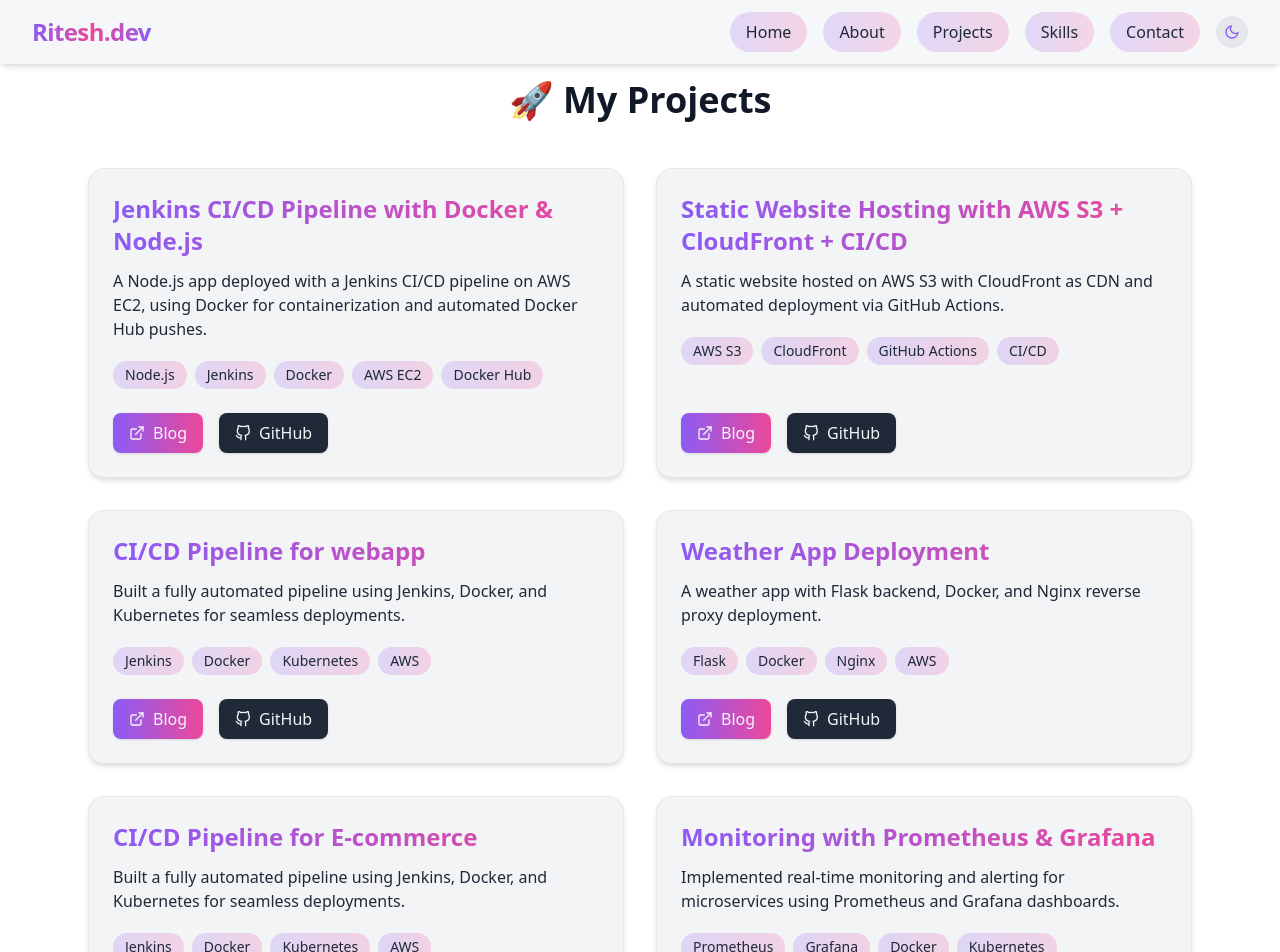
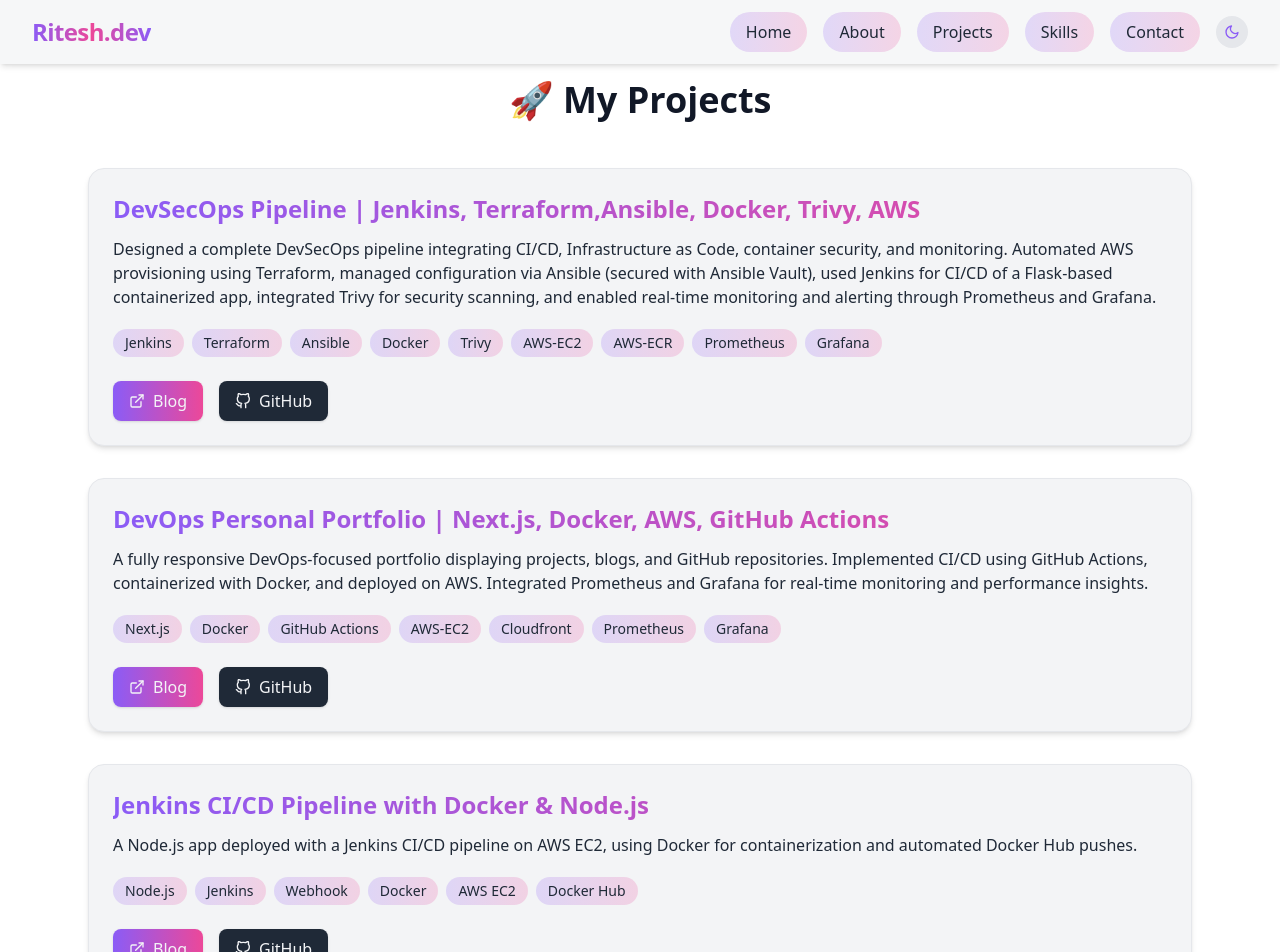
Before and after one commit to ritesh355/portfolio, a Next.js app: page /projects in a window 1280 px wide. Shown: the top 952 px of the page. Built offline with nearby package versions, Linux system fonts and the light colour scheme.

Commit message:
adding project and resume

```diff
--- a/components/Footer.tsx
+++ b/components/Footer.tsx
@@ -3,7 +3,7 @@
 const socialLinks = [
   { href: "https://github.com/ritesh355", icon: <FaGithub />, label: "GitHub" },
   { href: "https://linkedin.com/in/ritesh-singh-092b84340", icon: <FaLinkedin />, label: "LinkedIn" },
-  { href: "/resume.pdf", icon: <FaFileAlt />, label: "Resume" }, // Place your resume in /public
+  { href: "/Ritesh-DevOps&Cloud-resume.pdf", icon: <FaFileAlt />, label: "Resume" }, // Place your resume in /public
   { href: "mailto:riteshsingh86991@gmail.com", icon: <FaEnvelope />, label: "Email" },
   { href: "https://ritesh-devops.hashnode.dev", icon: <FaLink />, label: "Hashnode" },
 ];
--- a/pages/projects.tsx
+++ b/pages/projects.tsx
@@ -4,15 +4,34 @@
 
 const projects = [
 
+
+
+  {
+  title: "DevSecOps Pipeline | Jenkins, Terraform,Ansible, Docker, Trivy, AWS",
+  description:
+    "Designed a complete DevSecOps pipeline integrating CI/CD, Infrastructure as Code, container security, and monitoring. Automated AWS provisioning using Terraform, managed configuration via Ansible (secured with Ansible Vault), used Jenkins for CI/CD of a Flask-based containerized app, integrated Trivy for security scanning, and enabled real-time monitoring and alerting through Prometheus and Grafana.",
+  technologies: ["Jenkins", "Terraform", "Ansible", "Docker", "Trivy", "AWS-EC2","AWS-ECR", "Prometheus", "Grafana"],
+  github: "https://github.com/ritesh355/devsecops-pipeline-with-ansible-terraform", // replace with specific repo if created
+  blog: "https://dev.to/ritesh355/devsecops-pipeline-jenkins-terraform-docker-trivy-aws-3ien", // replace with detailed project blog if available
+},
+{
+  title: "DevOps Personal Portfolio | Next.js, Docker, AWS, GitHub Actions",
+  description:
+    "A fully responsive DevOps-focused portfolio displaying projects, blogs, and GitHub repositories. Implemented CI/CD using GitHub Actions, containerized with Docker, and deployed on AWS. Integrated Prometheus and Grafana for real-time monitoring and performance insights.",
+  technologies: ["Next.js", "Docker", "GitHub Actions", "AWS-EC2", "Cloudfront", "Prometheus", "Grafana"],
+  github: "https://github.com/ritesh355/portfolio", // replace with specific portfolio repo if available
+  blog: "https://dev.to/ritesh355/building-deploying-my-nextjs-portfolio-with-docker-aws-and-cicd-54cf", // replace with a dedicated blog link if you write one
+},
   {
   title: "Jenkins CI/CD Pipeline with Docker & Node.js",
   description:
     "A Node.js app deployed with a Jenkins CI/CD pipeline on AWS EC2, using Docker for containerization and automated Docker Hub pushes.",
-  technologies: ["Node.js", "Jenkins", "Docker", "AWS EC2", "Docker Hub"],
+  technologies: ["Node.js", "Jenkins","Webhook", "Docker", "AWS EC2", "Docker Hub"],
   github: "https://github.com/ritesh355/Docker-Jenkins-app",
   blog: "https://dev.to/ritesh355/devops-project-jenkins-cicd-pipeline-with-docker-nodejs-2n16", // replace with exact blog link if you write one
 
   },
+
   {
   title: "Static Website Hosting with AWS S3 + CloudFront + CI/CD",
   description:
@@ -24,7 +43,7 @@
 
 
   {
-  title: "CI/CD Pipeline for webapp",
+  title: "CI/CD Pipeline for Web App",
   description:
     "Built a fully automated pipeline using Jenkins, Docker, and Kubernetes for seamless deployments.",
   technologies: ["Jenkins", "Docker", "Kubernetes", "AWS"],
@@ -41,22 +60,7 @@
     github: "https://github.com/ritesh355/weather-app",
     blog: "https://ritesh-devops.hashnode.dev/weather-app",
   },
-  {
-    title: "CI/CD Pipeline for E-commerce",
-    description:
-      "Built a fully automated pipeline using Jenkins, Docker, and Kubernetes for seamless deployments.",
-    technologies: ["Jenkins", "Docker", "Kubernetes", "AWS"],
-    github: "https://github.com/ritesh355/ecommerce-cicd",
-    blog: "https://ritesh-devops.hashnode.dev/cicd-ecommerce",
-  },
-  {
-    title: "Monitoring with Prometheus & Grafana",
-    description:
-      "Implemented real-time monitoring and alerting for microservices using Prometheus and Grafana dashboards.",
-    technologies: ["Prometheus", "Grafana", "Docker", "Kubernetes"],
-    github: "https://github.com/ritesh355/monitoring",
-    blog: "https://ritesh-devops.hashnode.dev/monitoring",
-  },
+
 ];
 
 export default function ProjectsPage() {
@@ -67,7 +71,7 @@
         <h1 className="text-4xl font-bold text-center mb-12">🚀 My Projects</h1>
 
         {/* Grid with 2 columns */}
-        <div className="grid gap-8 sm:grid-cols-2">
+        <div className="grid gap-8 sm:grid-cols-1">
           {projects.map((project) => (
             <ProjectCard key={project.title} {...project} />
           ))}
```
Also changed, not shown: 1 other file (tests, documents, lock files or other folders).
